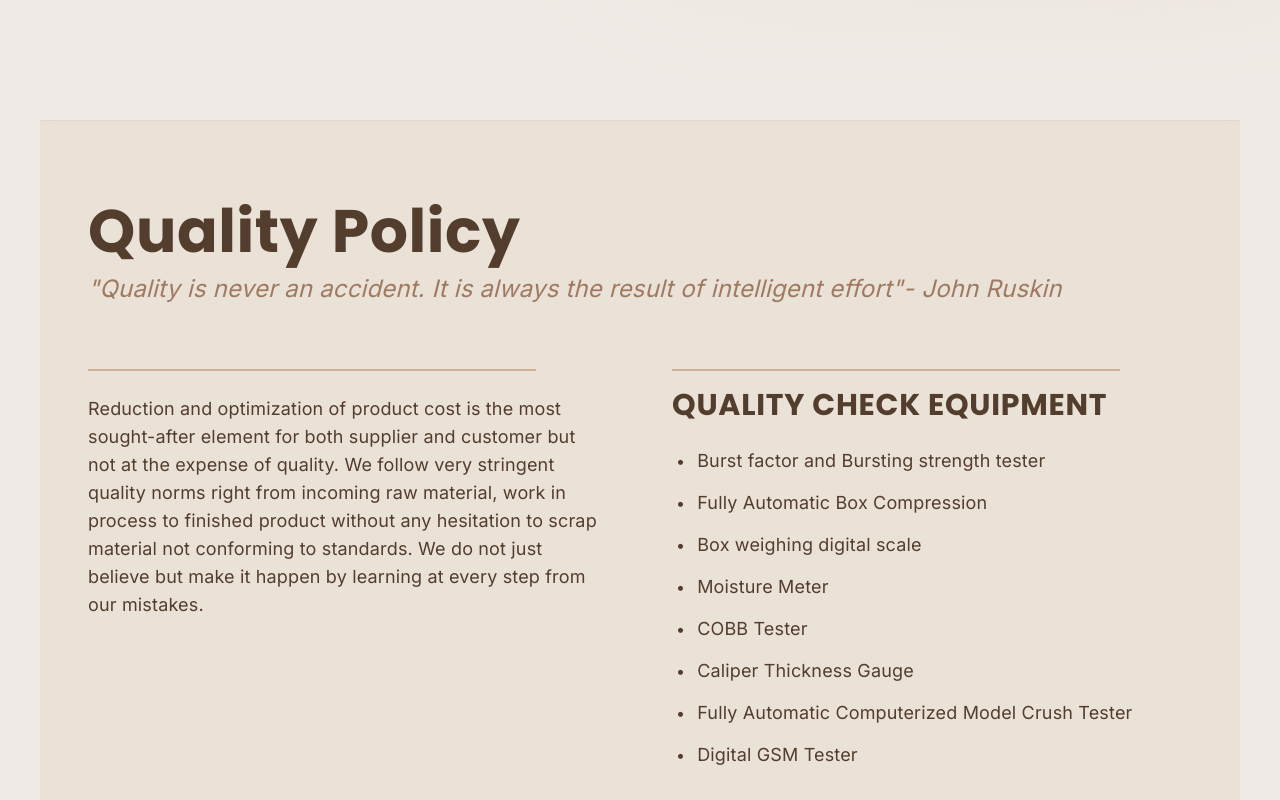
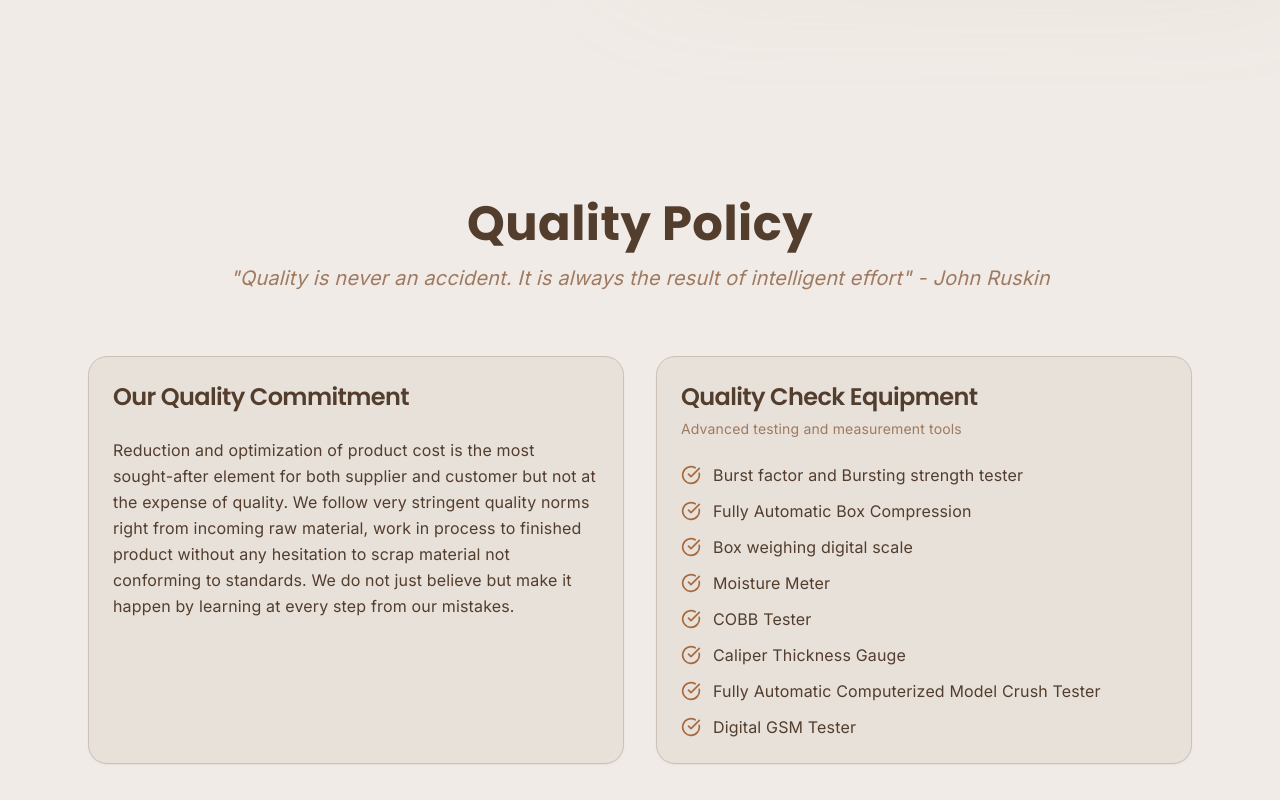
Before and after one commit to Balaji-Group/the-balaji-group, a React (Vite) app: page /#/ in a window 1280 px wide. Shown: the part 680-1480 px from the top of the page. Built offline with nearby package versions, Linux system fonts and the light colour scheme.

Commit message:
Revert Quality Policy formatting

```diff
--- a/src/components/QualityPolicy.tsx
+++ b/src/components/QualityPolicy.tsx
@@ -1,4 +1,5 @@
 import { CheckCircle } from 'lucide-react';
+import { Card, CardContent, CardHeader, CardTitle, CardDescription } from '@/components/ui/card';
 
 const QualityPolicy = () => {
   const equipment = [
@@ -13,46 +14,50 @@ const QualityPolicy = () => {
   ];
 
   return (
-    <section className="section bg-primary/10 backdrop-blur-sm border-y border-border/30">
+    <section className="section bg-background">
       <div className="container mx-auto px-4">
-        <div className="max-w-7xl mx-auto">
+        <div className="space-y-8">
           {/* Header */}
-          <div className="space-y-3 mb-12 fade-in">
-            <h2 className="text-5xl md:text-6xl font-heading font-bold text-foreground">
+          <div className="text-center space-y-4 fade-in">
+            <h2 className="text-4xl md:text-5xl font-heading font-bold text-foreground">
               Quality Policy
             </h2>
-            <p className="text-xl md:text-2xl italic text-muted-foreground leading-relaxed">
-              "Quality is never an accident. It is always the result of intelligent effort"- John Ruskin
+            <p className="text-lg md:text-xl italic text-muted-foreground max-w-4xl mx-auto">
+              "Quality is never an accident. It is always the result of intelligent effort" - John Ruskin
             </p>
           </div>
 
           {/* Content Grid */}
-          <div className="grid lg:grid-cols-2 gap-16 pt-4">
-            {/* Left Column - Policy Text */}
-            <div className="space-y-6 fade-in">
-              <div className="h-0.5 w-full max-w-md bg-accent/40"></div>
-              <p className="text-base md:text-lg leading-relaxed text-foreground">
+          <div className="grid lg:grid-cols-2 gap-8 pt-8">
+            {/* Left Card - Policy Text */}
+            <Card className="fade-in">
+              <CardHeader>
+                <CardTitle className="text-2xl">Our Quality Commitment</CardTitle>
+              </CardHeader>
+              <CardContent>
+                <p className="text-base leading-relaxed text-foreground">
                   Reduction and optimization of product cost is the most sought-after element for both supplier and customer but not at the expense of quality. We follow very stringent quality norms right from incoming raw material, work in process to finished product without any hesitation to scrap material not conforming to standards. We do not just believe but make it happen by learning at every step from our mistakes.
                 </p>
-            </div>
+              </CardContent>
+            </Card>
 
-            {/* Right Column - Equipment List */}
-            <div className="space-y-6 fade-in">
-              <div className="space-y-4">
-                <div className="h-0.5 w-full max-w-md bg-accent/40"></div>
-                <h3 className="text-2xl md:text-3xl font-heading font-bold text-foreground tracking-wide">
-                  QUALITY CHECK EQUIPMENT
-                </h3>
-              </div>
-              <ul className="space-y-3.5 pl-1">
+            {/* Right Card - Equipment List */}
+            <Card className="fade-in">
+              <CardHeader>
+                <CardTitle className="text-2xl">Quality Check Equipment</CardTitle>
+                <CardDescription>Advanced testing and measurement tools</CardDescription>
+              </CardHeader>
+              <CardContent>
+                <ul className="space-y-3">
                   {equipment.map((item, index) => (
                     <li key={index} className="flex items-start gap-3">
-                    <span className="text-foreground mt-0.5 flex-shrink-0">•</span>
-                    <span className="text-base md:text-lg text-foreground">{item}</span>
+                      <CheckCircle className="h-5 w-5 text-accent mt-0.5 flex-shrink-0" />
+                      <span className="text-base text-foreground">{item}</span>
                     </li>
                   ))}
                 </ul>
-            </div>
+              </CardContent>
+            </Card>
           </div>
         </div>
       </div>
```
Lines whose indentation alone changed are shown as unchanged.
